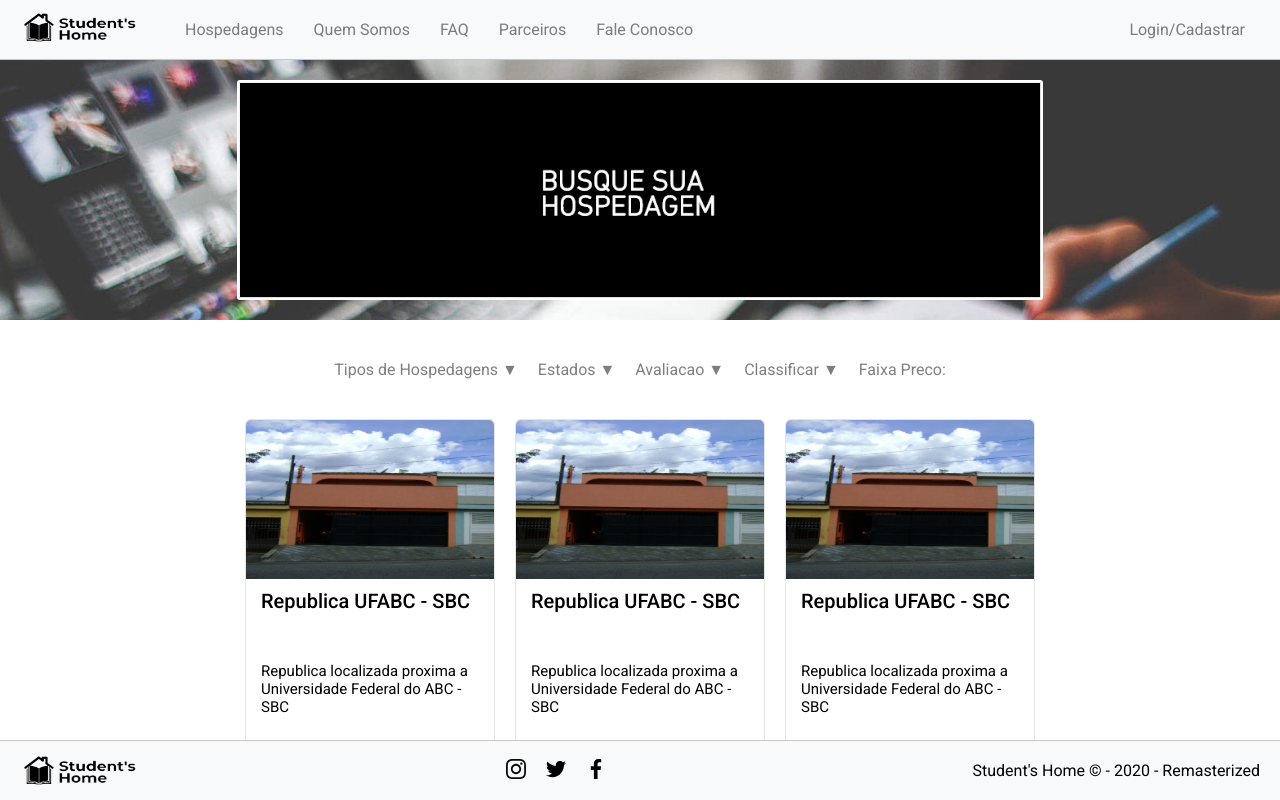
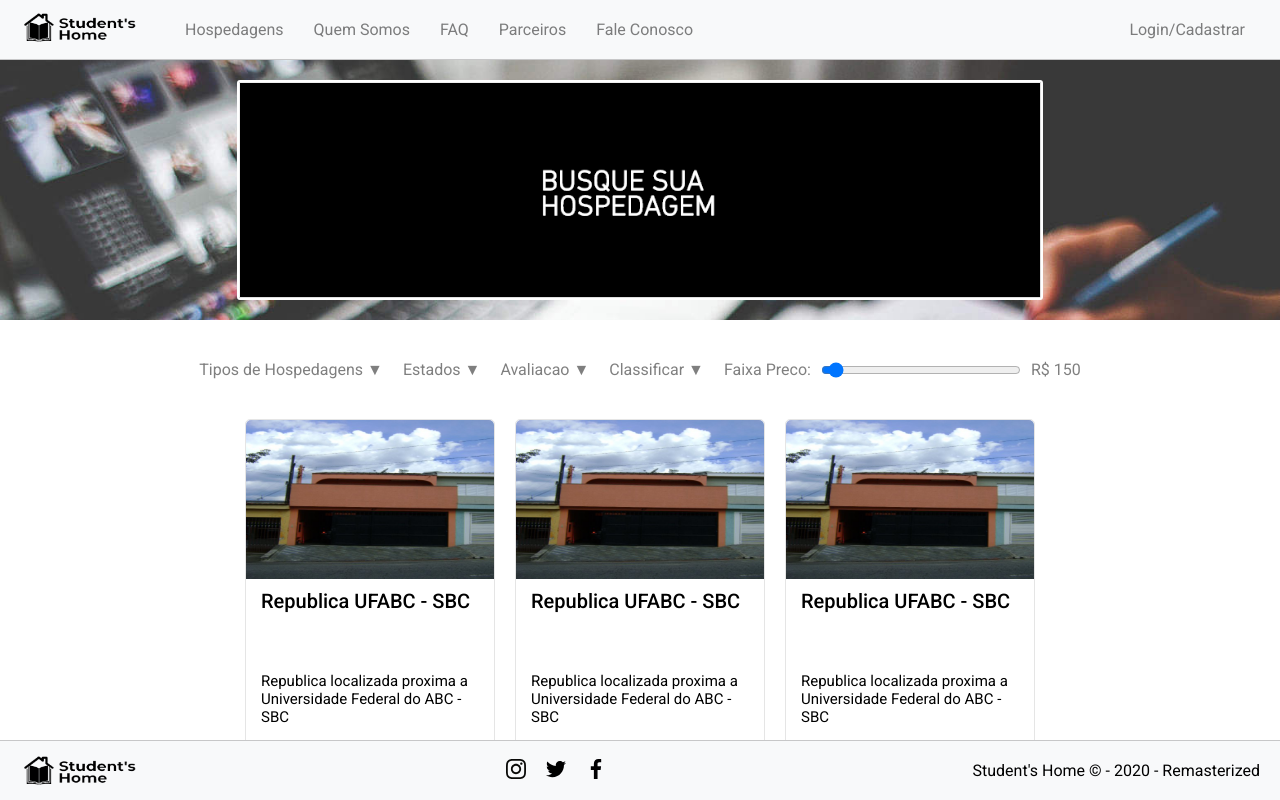
Before and after one commit to HenriqueeLoopes/studentshome, a React (Create React App) app: page /accommodations in a window 1280 px wide. Built offline with nearby package versions, Linux system fonts and the light colour scheme.

Commit message:
accommodations page layout

```diff
--- a/src/components/AccommodationsCard/styles.css
+++ b/src/components/AccommodationsCard/styles.css
@@ -41,7 +41,6 @@
     align-items: center;
     border-radius: 2px;
     border: 1px solid rgba(0, 0, 0, 0.4);
-    margin-top: 2rem;
 }
 
 .cards-container .card .buttons-container a,button {
--- a/src/pages/Accommodations/index.tsx
+++ b/src/pages/Accommodations/index.tsx
@@ -1,4 +1,4 @@
-import React, { useEffect } from "react";
+import React, { useEffect, useState } from "react";
 
 import Footer from "../../components/Footer";
 import Header from "../../components/Header";
@@ -11,6 +11,8 @@ import accommodationsImg from "../../assets/images/hospedagens.png";
 import republicaufabcsbc from "../../assets/images/hospedagens/republica-ufabc-sbc.jpg";
 
 export default function Accommodations() {
+  const [priceSlider, setPriceSlider] = useState(150);
+
   useEffect(() => {
     document.title = "Student`s Home - Hospedagens";
   }, []);
@@ -23,11 +25,55 @@ export default function Accommodations() {
       </div>
       <main>
         <div className="filters-container">
-          <button>Tipos de Hospedagens ▼</button>
-          <button>Estados ▼</button>
-          <button>Avaliacao ▼</button>
-          <button>Classificar ▼</button>
+          <button>
+            Tipos de Hospedagens ▼
+            <div className="dropdown-container">
+              <button>Republica</button>
+              <button>Hotel</button>
+              <button>Quarto</button>
+              <button>Casa</button>
+            </div>
+          </button>
+          <button>
+            Estados ▼
+            <div className="dropdown-container">
+              <button>SP</button>
+              <button>RJ</button>
+              <button>BH</button>
+              <button>MG</button>
+            </div>
+          </button>
+          <button>
+            Avaliacao ▼{" "}
+            <div className="dropdown-container">
+              <button>5 ✩</button>
+              <button>4 ✩</button>
+              <button>3 ✩</button>
+              <button>2 ✩</button>
+              <button>0/1 ✩</button>
+            </div>
+          </button>
+          <button>
+            Classificar ▼
+            <div className="dropdown-container">
+              <button>Maior Preco</button>
+              <button>Menor Preco</button>
+              <button>Melhor Avaliacao</button>
+              <button>Pior Avaliacao</button>
+            </div>
+          </button>
           <span>Faixa Preco:</span>
+          <input
+            type="range"
+            min={0}
+            max={4000}
+            value={priceSlider}
+            onChange={(e) => {
+              setPriceSlider(Number(e.target.value));
+            }}
+            id="price-slider"
+          />
+          <span>R$ {priceSlider}</span>
         </div>
         <div className="cards-container">
           <AccommodationsCard
--- a/src/pages/Accommodations/styles.css
+++ b/src/pages/Accommodations/styles.css
@@ -1,3 +1,4 @@
+
 .img-container {
   width: 100vw;
   height: calc(40vh - 6rem);
@@ -7,14 +8,14 @@
 }
 
 .img-container img {
-    border: 2px solid #FFF;
+  border: 2px solid #fff;
   border-radius: 3px;
   max-width: 90vw;
   max-height: 85%;
 }
 
 main {
-    background-color: #FFF;
+  background-color: #fff;
   width: 100vw;
   display: flex;
   flex-direction: column;
@@ -37,11 +38,53 @@ main .filters-container button {
   color: rgba(0, 0, 0, 0.5);
   padding: 0 1rem;
   cursor: pointer;
+  display: flex;
+  flex-direction: column;
+  align-items: center;
+
+  position: relative;
+}
+
+main .filters-container button:hover .dropdown-container {
+  display: flex;
+}
+
+main .filters-container .dropdown-container {
+  position: absolute;
+  margin-top: 20px;
+
+  border: 1px solid rgba(0, 0, 0, 0.2);
+  max-width: 100%;
+  max-height: 130px;
+  overflow-y: scroll;
+  background-color: #fff;
+  border-radius: 5px;
+  display: none;
+  flex-direction: column;
+  align-items: center;
+}
+
+main .filters-container .dropdown-container button {
+    border-bottom: 1px solid rgba(0, 0, 0, 0.1);
+    width: 100%;
+    padding: 5px 3rem;
+    transition: background-color ease-in-out 0.2s;
+}
+
+main .filters-container .dropdown-container button:hover {
+    background-color: rgba(0, 0, 0, 0.1);
+}
+main .filters-container .dropdown-container::-webkit-scrollbar {
+    display: none;
 }
 
 main .filters-container span {
   color: rgba(0, 0, 0, 0.5);
   padding: 0 1rem;
+}
+
+#price-slider {
+    width: 200px;
 }
 
 .cards-container {
```
Lines whose indentation alone changed are shown as unchanged.
